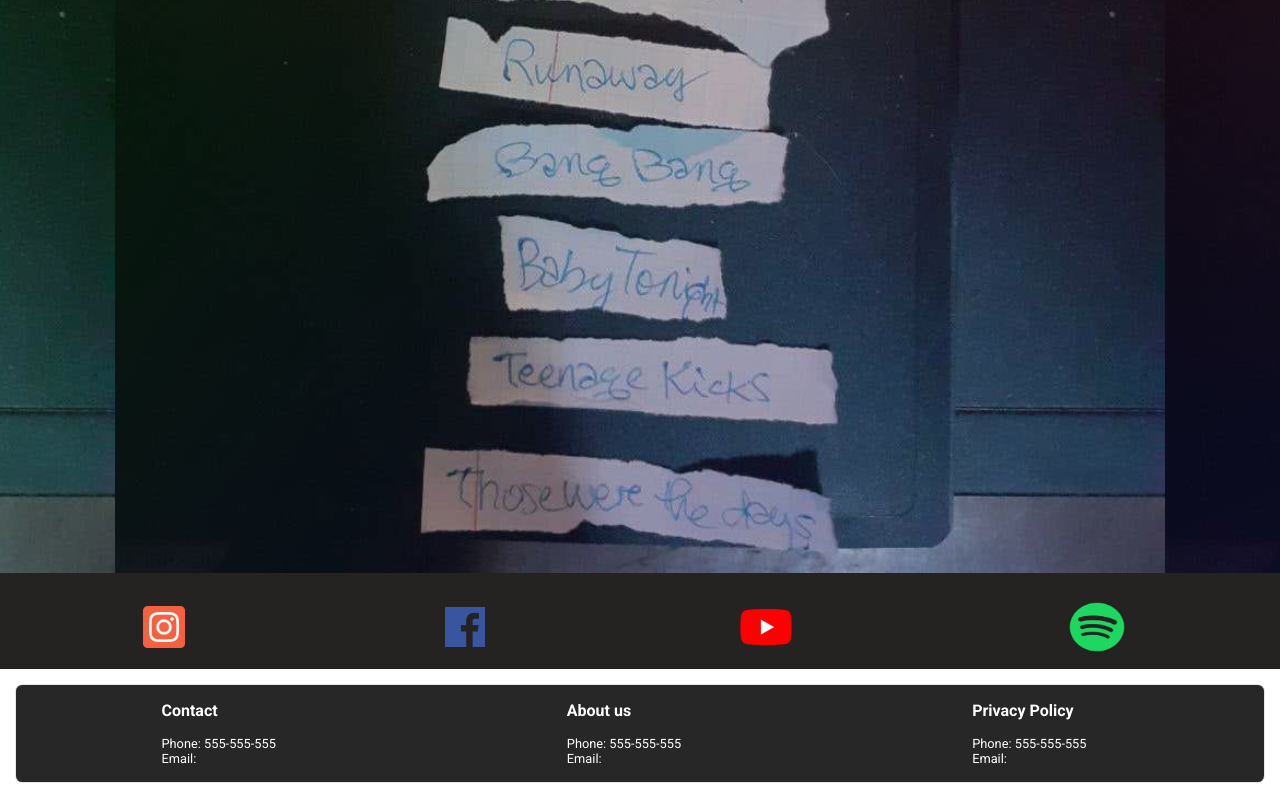
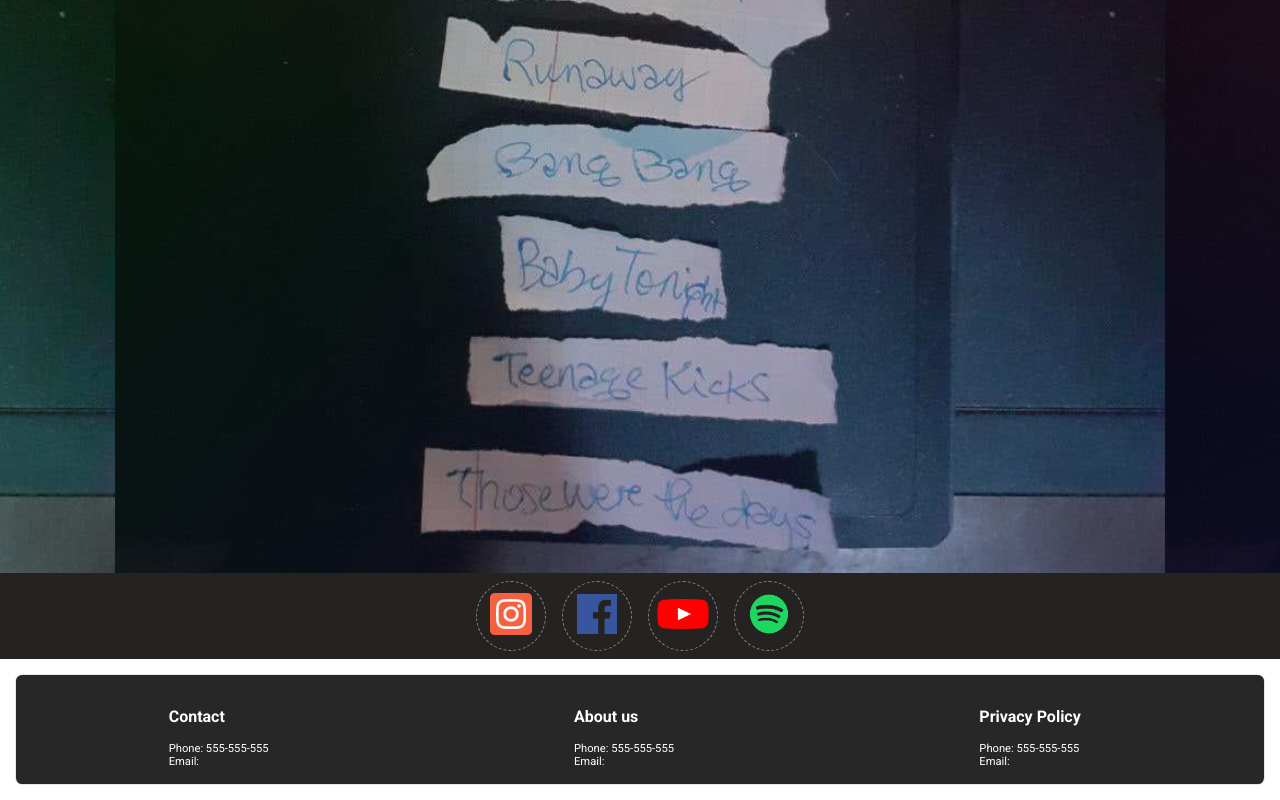
Before and after one commit to joaoaugusto-jesus/Band_website, a Next.js app: page /media in a window 1280 px wide. Shown: the part 827-1627 px from the top of the page. Built offline with nearby package versions, Linux system fonts and the light colour scheme; a web font is replaced by a local one.

Commit message:
wip added styles to footer and icons

```diff
--- a/src/app/components/Footer/Footer.module.css
+++ b/src/app/components/Footer/Footer.module.css
@@ -7,9 +7,6 @@
     height: auto; /* Dynamic height */
     margin: 0; /* Remove extra margins */
     padding: 1rem; /* Add padding for spacing */
-
-
-
 
 }
 
@@ -48,34 +45,24 @@
     margin: 0;
     padding: 0;
 }
-.footerList li h3 {
+.footer h3 {
     font-family: 'Roboto', cursive;
     font-size: 1rem;
     color: #fff;
+    margin-top: 1rem;
     margin-bottom: 1rem;
+
+
 }
-.footerContact p
+.footer p
 {
     margin-right: 2rem;
     font-family: 'Roboto', cursive;
-    font-size: 0.8rem;
+    font-size: 0.7rem;
+
 }
 
 
-.footerAboutUs p
-{
-        margin-right: 2rem;
-        font-family: 'Roboto', cursive;
-        font-size: 0.8rem;
-}
-
-
-.privacyPolicy p
-{
-    margin-right: 2rem;
-    font-family: 'Roboto', cursive;
-    font-size: 0.8rem;
-}
 
 @media screen and (max-width: 768px) {
     .containerFooter {
--- a/src/app/components/Icons/icons.module.css
+++ b/src/app/components/Icons/icons.module.css
@@ -1,25 +1,38 @@
 .containerIcons {
 
 
-    display: flex; /* Make it a flex container */
-    flex-direction: row;
+
     width: 100%; /* Make it span the full width */
     height: auto; /* Adjust height as needed */
     margin: 0;
     background-color: rgba(30, 27, 27, 0.97);
-    align-items: center;
-    justify-content: center;
 
 
 
 }
 
 .pageIcons {
+    display: flex; /* Make it a flex container */
+    flex-direction: row;
+    flex-wrap: wrap;
 
-     display: flex;
-     justify-content: space-around;
-     align-items: center;
-     margin-top: 1rem; /* Add spacing above */
-     padding: 0.5rem;
-     width: 100%;
+    justify-content: center; /* Center items horizontally, in this case */
+    align-items: center; /* Center items vertically, in this case */
+
 }
+
+.borderIcons {
+    display: flex;
+    border: 0.1rem dashed #999c98dc;
+    border-radius: 50%;
+    padding: 0.5rem;
+    margin: 0.5rem;
+    display: flex;
+    justify-content: center;
+    align-items: center;
+    justify-items: center;
+    width: 70px;
+    height: 70px;
+    cursor: pointer;
+    transition: all 0.3s ease;
+}
--- a/src/app/components/Icons/page.js
+++ b/src/app/components/Icons/page.js
@@ -5,26 +5,36 @@ export default function PageIcon() {
     return (
         <div className={styles.containerIcons}>
             <div className={styles.pageIcons}>
+                <div className={styles.borderIcons}>
                   <a href="https://www.instagram.com/">
                       <Image src="/assets/icons/instagram.png" alt="Instagram"
                       width={60} height={60} />
                   </a>
+                  </div>
+
+              <div className={styles.borderIcons}>
                   <a href="https://www.facebook.com/profile.php?id=61567175613865/">
                     <Image src="/assets/icons/facebook.png"
                     alt="Facebook" width={40} height={40}
                     />
                   </a>
+
+                </div>
+                <div className={styles.borderIcons}>
                   <a href="https://www.facebook.com/profile.php?id=61567175613865/">
                     <Image src="/assets/icons/youtube.png"
-                  alt="Facebook" width={60} height={60}
+                    alt="Facebook" width={60} height={50}
                     />
                 </a>
+                </div>
+                <div className={styles.borderIcons}>
                   <a href="https://www.facebook.com/profile.php?id=61567175613865/">
                     <Image src="/assets/icons/spotify.png"
-                  alt="Facebook" width={100} height={50}
+                    alt="Facebook" width={70} height={40}
                     />
                   </a>
                 </div>
                 </div>
+        </div>
     );
 }
```
Also changed, not shown: src/app/components/Merchandise/Merchandise.module.css (+5 -4 lines). Lines whose indentation alone changed are shown as unchanged.
